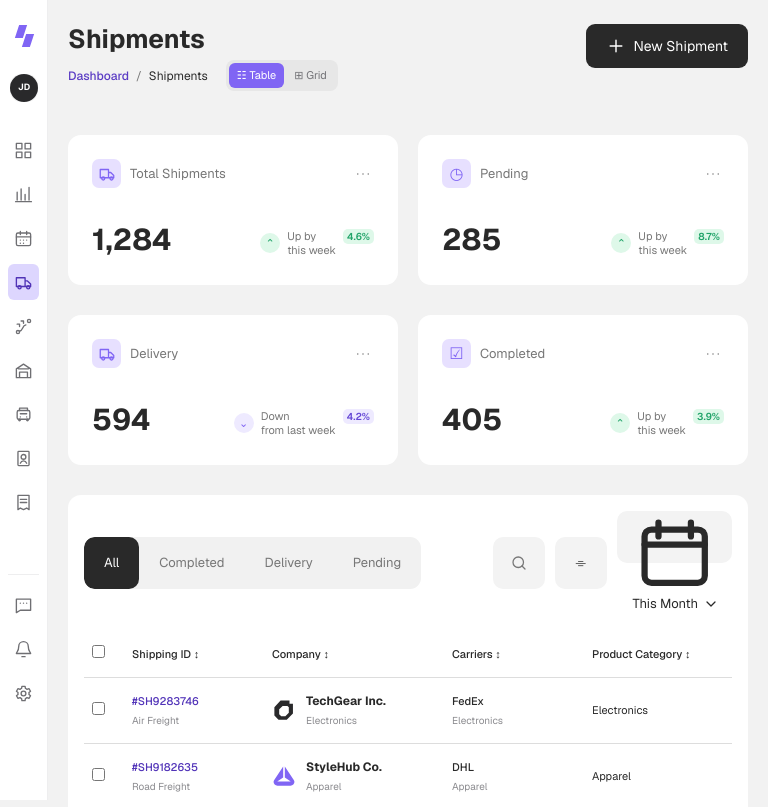
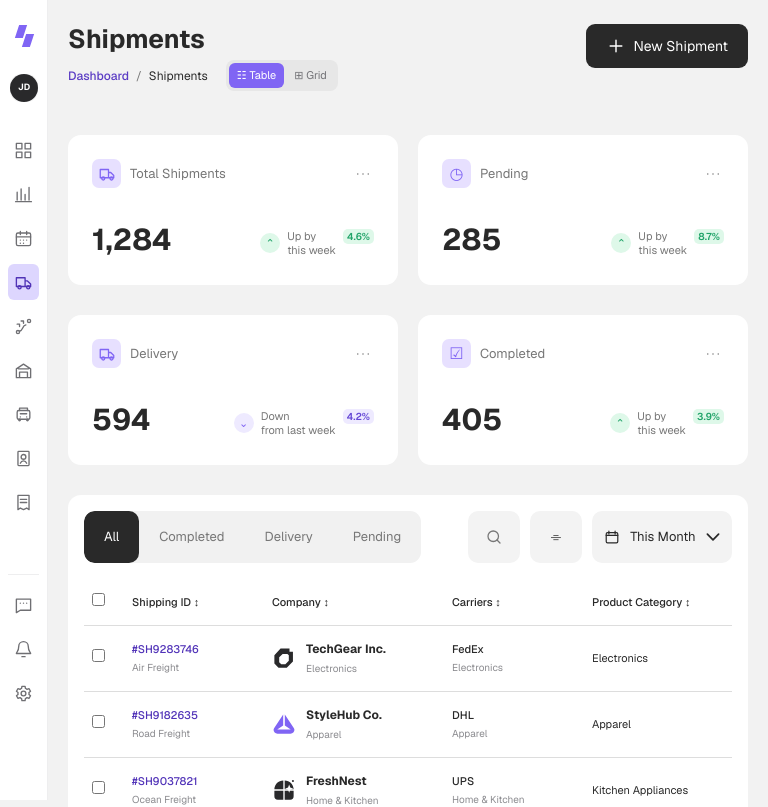
Before and after one commit to minar-hossain82/shipnow, a Next.js app: page /shipments in a window 768 px wide. Shown: the top 807 px of the page. Built offline with nearby package versions, Linux system fonts and the light colour scheme.

Commit message:
feat: complete implementation of all features

```diff
--- a/src/components/shipments/shipments-page.tsx
+++ b/src/components/shipments/shipments-page.tsx
@@ -37,8 +37,8 @@ function LogoMark({ word = false }: { word?: boolean }) {
   return <span className={styles.logo}><i/><i/>{word && <b>SHIPNOW</b>}</span>;
 }
 
-function NewestChevron(){return <svg aria-hidden="true" className={styles.newestChevron} viewBox="0 0 10 6" fill="none"><path d="m1 1 4 4 4-4" stroke="currentColor" strokeWidth="1.25" strokeLinecap="round" strokeLinejoin="round"/></svg>}
-function CalendarIcon(){return <svg aria-hidden="true" className={styles.dateCalendarIcon} viewBox="0 0 18 18" fill="none"><rect x="2.5" y="4" width="13" height="11.5" rx="1.5" stroke="currentColor" strokeWidth="1.35"/><path d="M5.5 2.5v3M12.5 2.5v3M2.5 7.25h13" stroke="currentColor" strokeWidth="1.35" strokeLinecap="round"/></svg>}
+function NewestChevron({fixed=false}:{fixed?:boolean}){return <svg aria-hidden="true" className={`${styles.newestChevron} ${fixed?"w-4 h-4 shrink-0":""}`} viewBox="0 0 10 6" fill="none"><path d="m1 1 4 4 4-4" stroke="currentColor" strokeWidth="1.25" strokeLinecap="round" strokeLinejoin="round"/></svg>}
+function CalendarIcon(){return <svg aria-hidden="true" className={`${styles.dateCalendarIcon} w-4 h-4 shrink-0`} viewBox="0 0 18 18" fill="none"><rect x="2.5" y="4" width="13" height="11.5" rx="1.5" stroke="currentColor" strokeWidth="1.35"/><path d="M5.5 2.5v3M12.5 2.5v3M2.5 7.25h13" stroke="currentColor" strokeWidth="1.35" strokeLinecap="round"/></svg>}
 
 function StatusPill({ status }: { status: ShipmentStatus }) {
   return <span className={`${styles.status} ${styles[status.replaceAll(" ", "").toLowerCase()]}`}>{status === "Delivered" ? "Completed" : status}</span>;
@@ -293,7 +293,7 @@ export function ShipmentsPage() {
               </div>}
             </div>}
           {view==="table"?<div className={`${styles.menuWrap} ${styles.desktopDateControl}`} ref={dateRef}>
-            <button type="button" className={styles.date} aria-haspopup="menu" aria-expanded={dateOpen} onClick={()=>{setDateOpen(value=>!value);setTableFilterOpen(false)}}><CalendarIcon/><span>{dateRangeLabel}</span><NewestChevron/></button>
+            <button type="button" className={`${styles.date} min-[768px]:max-[1024px]:inline-flex min-[768px]:max-[1024px]:items-center min-[768px]:max-[1024px]:gap-2 min-[768px]:max-[1024px]:whitespace-nowrap`} aria-haspopup="menu" aria-expanded={dateOpen} onClick={()=>{setDateOpen(value=>!value);setTableFilterOpen(false)}}><CalendarIcon/><span className="whitespace-nowrap">{dateRangeLabel}</span><NewestChevron fixed/></button>
             {dateOpen&&<div className={`${styles.sortMenu} ${styles.dateMenu}`} role="menu" aria-label="Filter shipments by date">{dateRangeOptions.map(option=><button type="button" role="menuitemradio" aria-checked={dateRange===option.value} className={dateRange===option.value?styles.menuSelected:""} key={option.value} onKeyDown={event=>menuKeyDown(event,dateRef.current)} onClick={()=>{setDateRange(option.value);setPage(1);setDateOpen(false)}}><span>{option.label}</span>{dateRange===option.value&&<b aria-hidden="true">✓</b>}</button>)}</div>}
           </div>:<><span className={styles.sortLabel}>Sort by:</span><div className={`${styles.menuWrap} ${styles.gridSortWrap}`} ref={sortRef}><button type="button" className={styles.date} aria-haspopup="menu" aria-expanded={sortOpen} onClick={()=>{setSortOpen(value=>!value);setFilterOpen(false)}}>{gridSortLabel}<NewestChevron/></button>{sortOpen&&<div className={styles.sortMenu} role="menu" aria-label="Sort shipments">{gridSortOptions.map(option=><button type="button" role="menuitem" aria-current={gridSort===option.value?"true":undefined} className={gridSort===option.value?styles.menuSelected:""} key={option.value} onKeyDown={event=>menuKeyDown(event,sortRef.current)} onClick={()=>{setGridSort(option.value);setPage(1);setSortOpen(false)}}>{option.label}</button>)}</div>}</div></>}
           <Link href="/shipments/new" className={styles.mobileCreate} aria-label="Create new shipment" onClick={()=>{setFilterOpen(false);setSortOpen(false);setTableFilterOpen(false);setDateOpen(false)}}><Icon name="plus"/></Link>
--- a/src/components/shipments/shipments.module.css
+++ b/src/components/shipments/shipments.module.css
@@ -95,6 +95,7 @@
   color: #8065f4;
   margin-right: 9px;
 }
+
 @media(max-width:640px){.drawer{overflow-y:auto;overscroll-behavior:contain}}
 .summaryMetricIcon {
   display: block;
@@ -2268,3 +2269,70 @@
   }
 
 }
+
+/* Shipments table date control — tablet-only sizing guard. */
+@media (min-width: 768px) and (max-width: 1024px) {
+  .tableView .tablePanel .tools {
+    align-items: center;
+    justify-content: flex-end;
+    gap: 10px;
+  }
+
+  .tableView .tablePanel .search {
+    width: 52px;
+    min-width: 52px;
+    height: 52px;
+    display: inline-flex;
+    align-items: center;
+    justify-content: center;
+    flex: 0 0 52px;
+    padding: 0;
+    border-radius: 10px;
+    background: #f3f3f3;
+  }
+
+  .tableView .tablePanel .search input {
+    display: none;
+  }
+
+  .tableView .tablePanel .search svg {
+    width: 18px;
+    height: 18px;
+    flex: 0 0 18px;
+    margin: 0;
+  }
+
+  .tableView .tablePanel .date {
+    box-sizing: border-box;
+    width: 140px;
+    min-width: 140px;
+    height: 52px;
+    display: inline-flex;
+    align-items: center;
+    justify-content: flex-start;
+    gap: 8px;
+    padding: 0 12px;
+    white-space: nowrap;
+  }
+
+  .tableView .tablePanel .date span {
+    min-width: 0;
+    flex: 1 1 auto;
+    white-space: nowrap;
+  }
+
+  .tableView .tablePanel .date .dateCalendarIcon {
+    width: 16px;
+    height: 16px;
+    min-width: 16px;
+    flex: 0 0 16px;
+  }
+
+  .tableView .tablePanel .date .newestChevron {
+    width: 14px;
+    height: 14px;
+    min-width: 14px;
+    flex: 0 0 14px;
+    margin-left: auto;
+  }
+}
```
